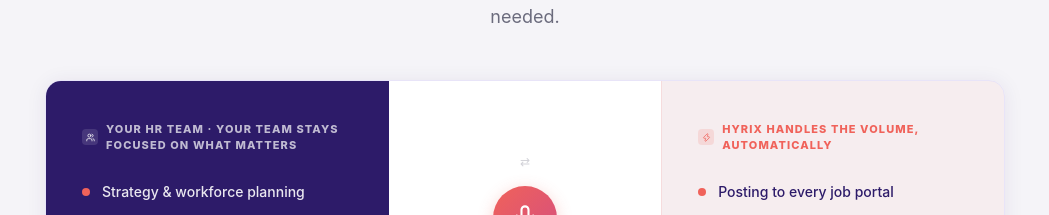
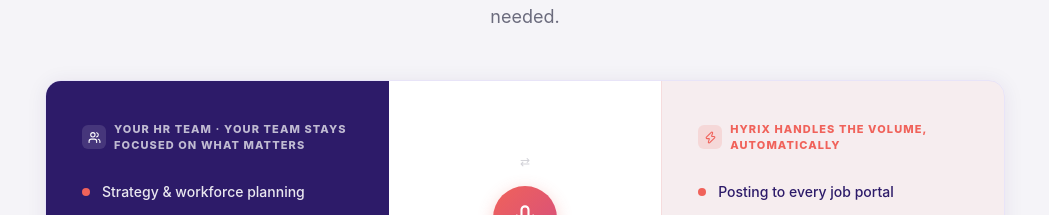
Before and after one commit to kashishakanksha754-coder/recruitAI, a Next.js app: page /how-it-works in a window 1280 px wide. Shown: the part 2190-2405 px from the top of the page, without its empty margins (115-1164 px from the left). Built offline with nearby package versions, Linux system fonts and the light colour scheme.

Commit message:
Increase panel header icons to w-6 h-6 / 13px

```diff
--- a/src/app/how-it-works/HowItWorksClient.tsx
+++ b/src/app/how-it-works/HowItWorksClient.tsx
@@ -108,8 +108,8 @@ function SectionAToggle() {
             {/* Left — HR team keeps */}
             <div className="px-9 py-10 flex flex-col" style={{ background: "#2D1B69" }}>
               <div className="flex items-center gap-2 mb-7">
-                <div className="w-4 h-4 rounded flex items-center justify-center shrink-0" style={{ background: "rgba(255,255,255,0.12)" }}>
-                  <Users size={9} className="text-white rtl:scale-x-[-1]" />
+                <div className="w-6 h-6 rounded-md flex items-center justify-center shrink-0" style={{ background: "rgba(255,255,255,0.12)" }}>
+                  <Users size={13} className="text-white rtl:scale-x-[-1]" />
                 </div>
                 <p className="text-[11px] font-extrabold text-white/70 uppercase tracking-widest">{H.hrTeamTab} {H.teamFocus ? `· ${H.teamFocus}` : "keeps"}</p>
               </div>
@@ -145,8 +145,8 @@ function SectionAToggle() {
             {/* Right — Hyrix handles */}
             <div className="px-9 py-10 flex flex-col" style={{ background: "rgba(240,98,90,0.05)", borderLeft: "1px solid rgba(240,98,90,0.12)" }}>
               <div className="flex items-center gap-2 mb-7">
-                <div className="w-4 h-4 rounded flex items-center justify-center shrink-0" style={{ background: "rgba(240,98,90,0.15)" }}>
-                  <Zap size={9} className="rtl:scale-x-[-1]" style={{ color: "#F0625A" }} />
+                <div className="w-6 h-6 rounded-md flex items-center justify-center shrink-0" style={{ background: "rgba(240,98,90,0.15)" }}>
+                  <Zap size={13} className="rtl:scale-x-[-1]" style={{ color: "#F0625A" }} />
                 </div>
                 <p className="text-[11px] font-extrabold uppercase tracking-widest" style={{ color: "#F0625A" }}>{H.hyrixHandles || "Hyrix takes off your plate"}</p>
               </div>
```
